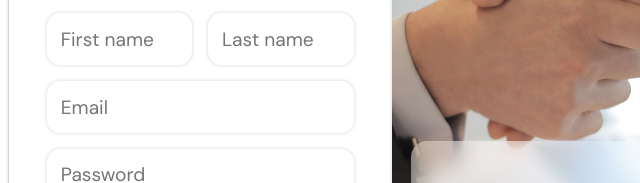
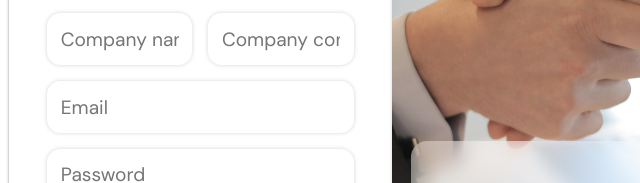
Before and after one commit to prathamupadhyay-tech/HireNet, a plain HTML site: page registerPage.html in a window 1280 px wide. Shown: the part 313-496 px from the top of the page, 248-888 px from the left. Drawn offline with Linux system fonts and the light colour scheme.

Commit message:
final changes

```diff
--- a/registerPage.html
+++ b/registerPage.html
@@ -30,13 +30,13 @@
             <div class="signup_form_heading">Create an Account</div>
             <div class="input-divs-names">
                  <input
-                placeholder="First name"
-                name="firstName"
+                placeholder="Company name"
+                name="Companyname"
 
               />
               <input
-                placeholder="Last name"
-                name="lastName"
+                placeholder="Company contact"
+                name="Companycontact"
 
               />
             </div>
```
